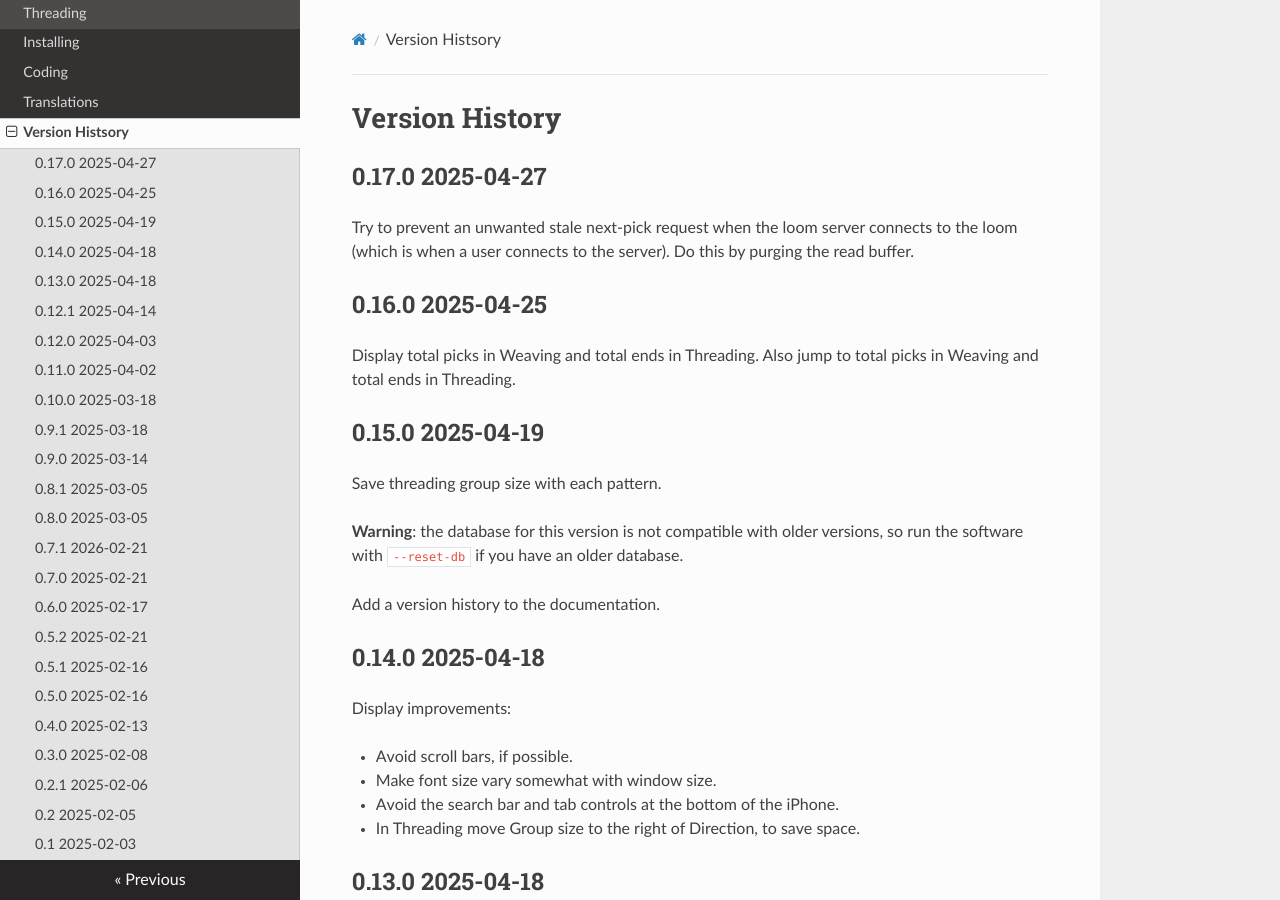
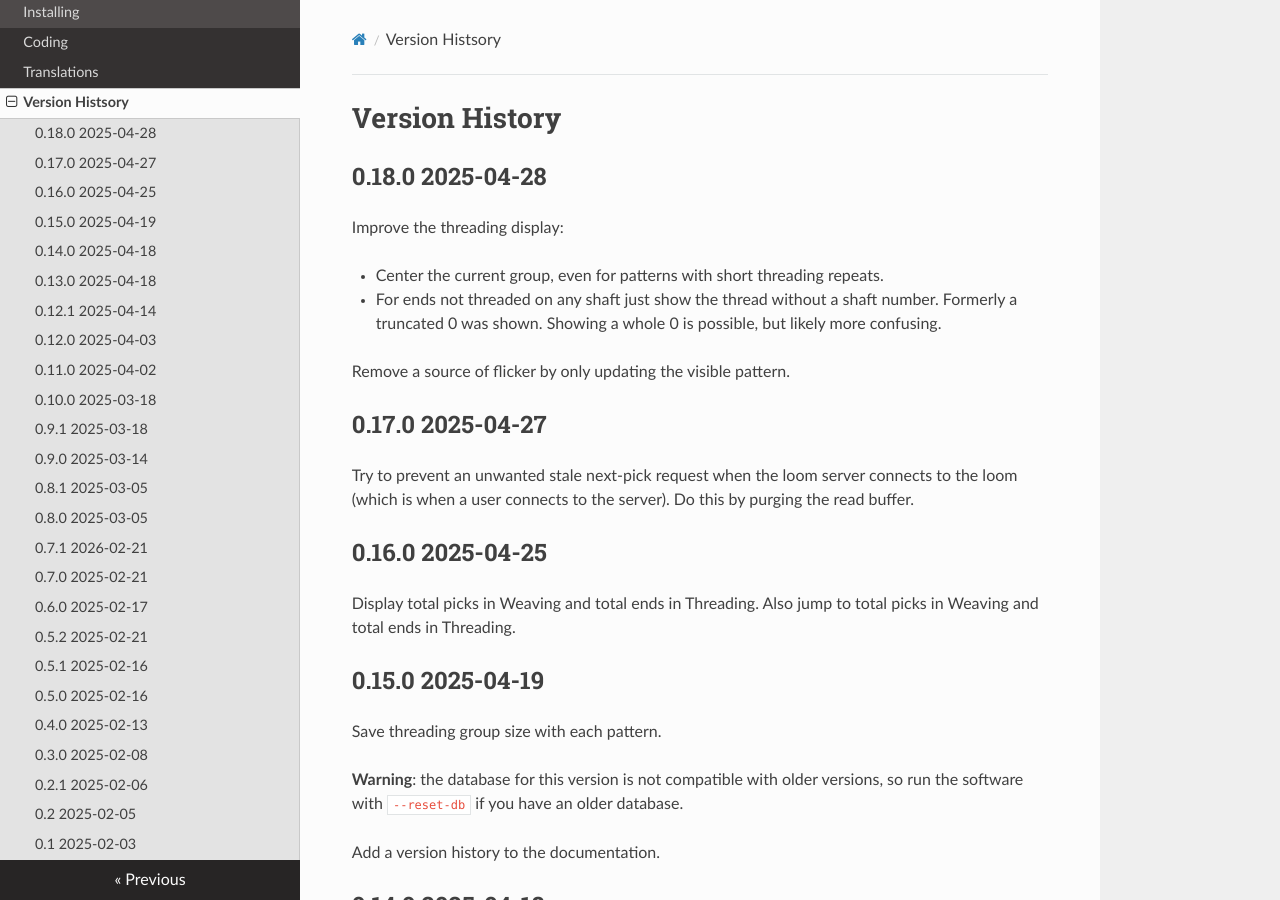
Before and after one commit to r-owen/base_loom_server, an MkDocs documentation site: the page built from docs/version_history.md, in a window 1280 px wide and 900 px high. Built offline with MkDocs 1.6.1, drawn with Linux system fonts in a browser that asks for light colours; nearby versions of some CDN libraries.

Commit message:
Update the version history

```diff
--- a/docs/version_history.md
+++ b/docs/version_history.md
@@ -1,4 +1,14 @@
 # Version History
+
+## 0.18.0 2025-04-28
+
+Improve the threading display:
+
+* Center the current group, even for patterns with short threading repeats.
+* For ends not threaded on any shaft just show the thread without a shaft number.
+  Formerly a truncated 0 was shown. Showing a whole 0 is possible, but likely more confusing.
+
+Remove a source of flicker by only updating the visible pattern.
 
 ## 0.17.0 2025-04-27
 
```
